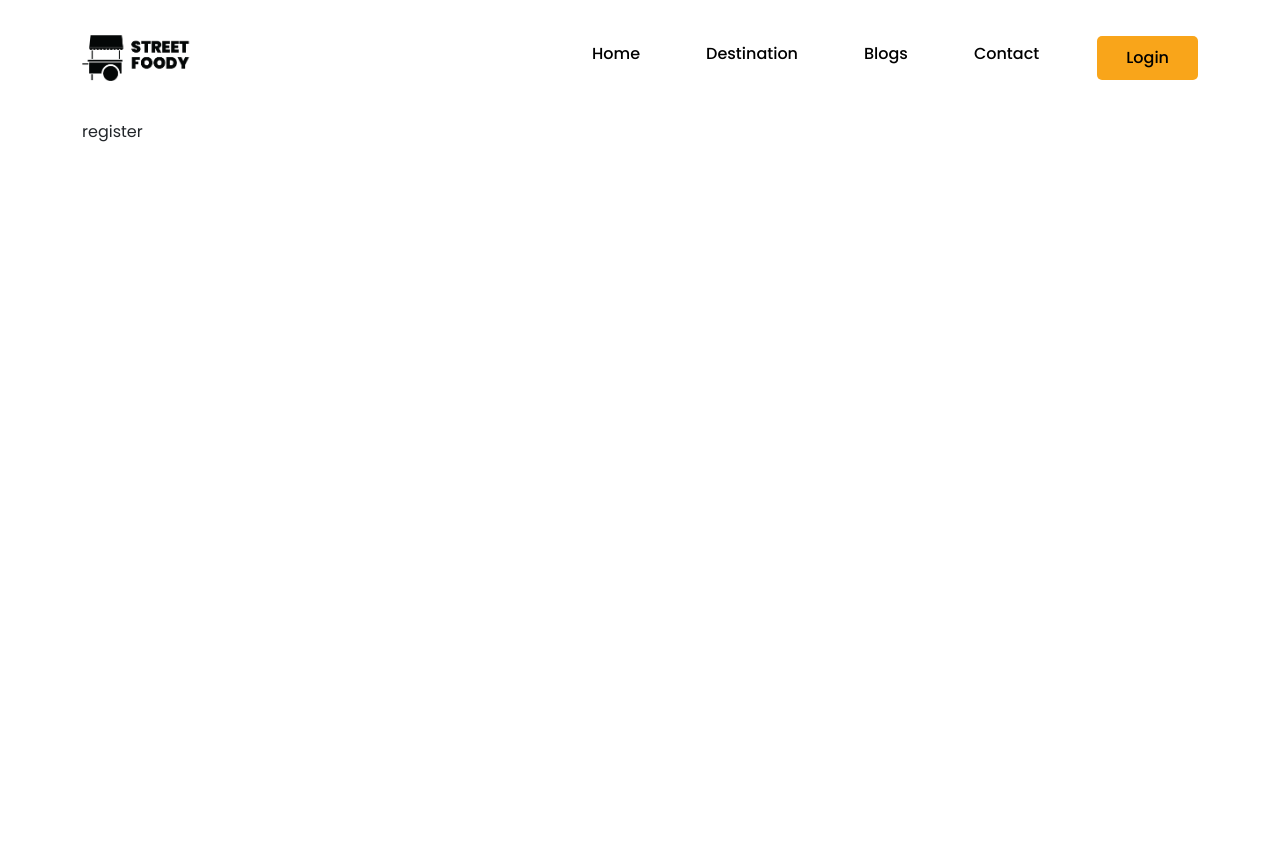
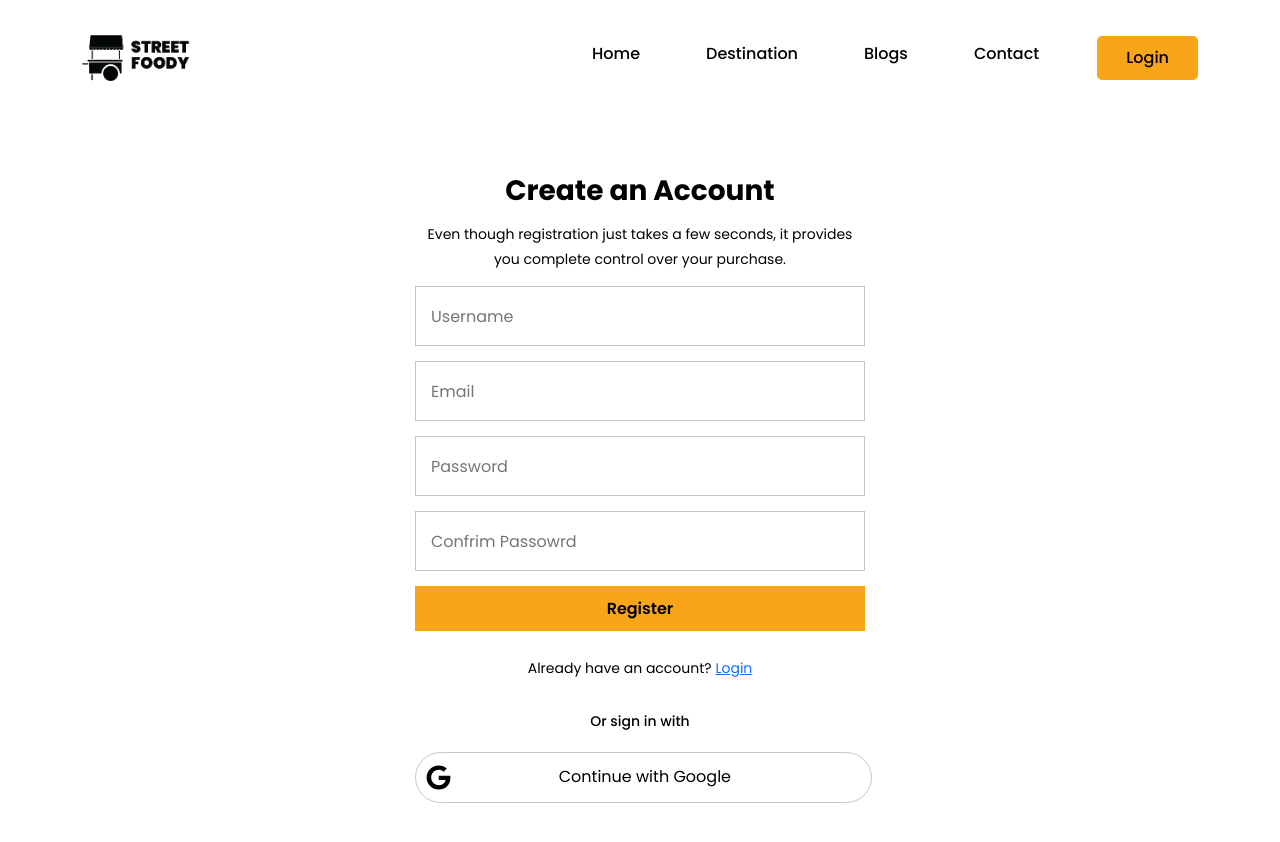
Before and after one commit to sagorranait/street-foody, a React (Create React App) app: page /register in a window 1280 px wide. Shown: the top 842 px of the page. Before the commit the page ends 800 px from the top, so only its background shows below. Built offline with nearby package versions, Linux system fonts and the light colour scheme.

Commit message:
Design of Register page is done.

```diff
--- a/src/Pages/Register.js
+++ b/src/Pages/Register.js
@@ -1,12 +1,28 @@
-import { Container } from 'react-bootstrap'
+import { Link } from "react-router-dom"
+import Forms from "../Components/Forms"
 
 function Register() {
+   const registerHandler = () => {
+
+   }
+
   return (
    <div id="main">
       <div className="main-content">
-         <Container>
-            register
-         </Container>
+         <Forms
+            title="Create an Account"
+            description="Even though registration just takes a few seconds, it provides you complete control over your purchase."
+            toastMessage="Sign-Up Successfully."
+         >
+            <form className='user-form' onSubmit={registerHandler}>
+            <input type="text" name="name" id="nameInput" placeholder='Username' required />
+            <input type="email" name="email" id="emailInput" placeholder='Email' required />
+            <input type="password" name="password" id="passwordInput" placeholder='Password' required />
+            <input type="password" name="confrimPassword" id="passwordInput" placeholder='Confrim Passowrd' required />
+            <button type="submit" className='streetFood-btn'>Register</button>
+            <p>Already have an account? <Link to='/login'>Login</Link></p>
+            </form>
+         </Forms>
       </div>
    </div>
   )
```
